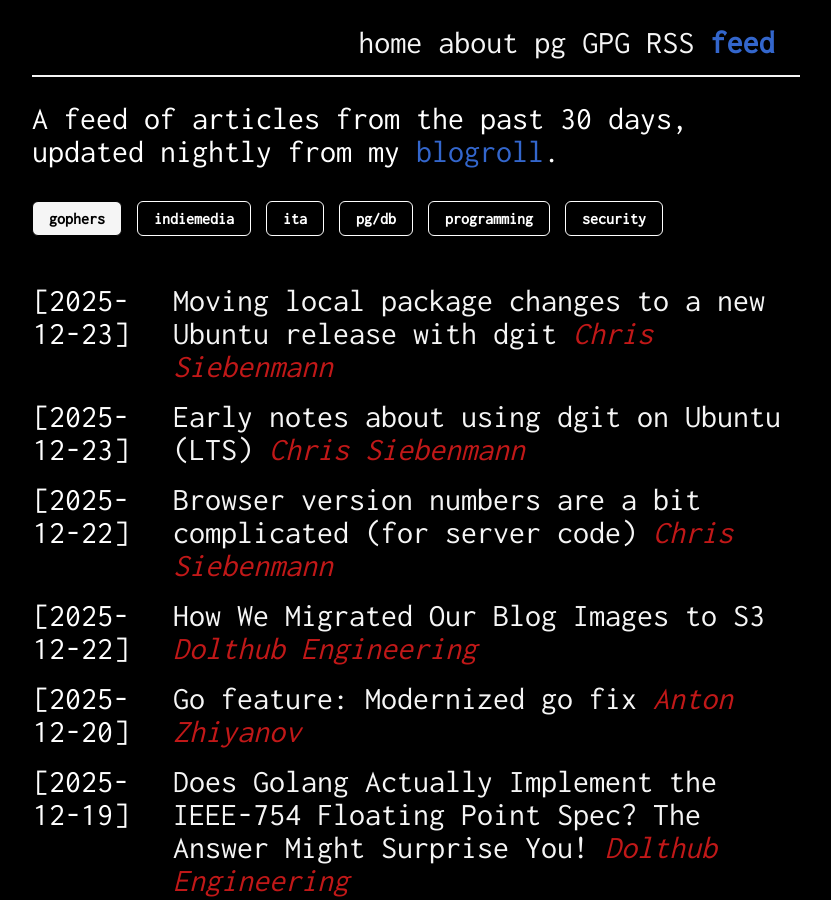
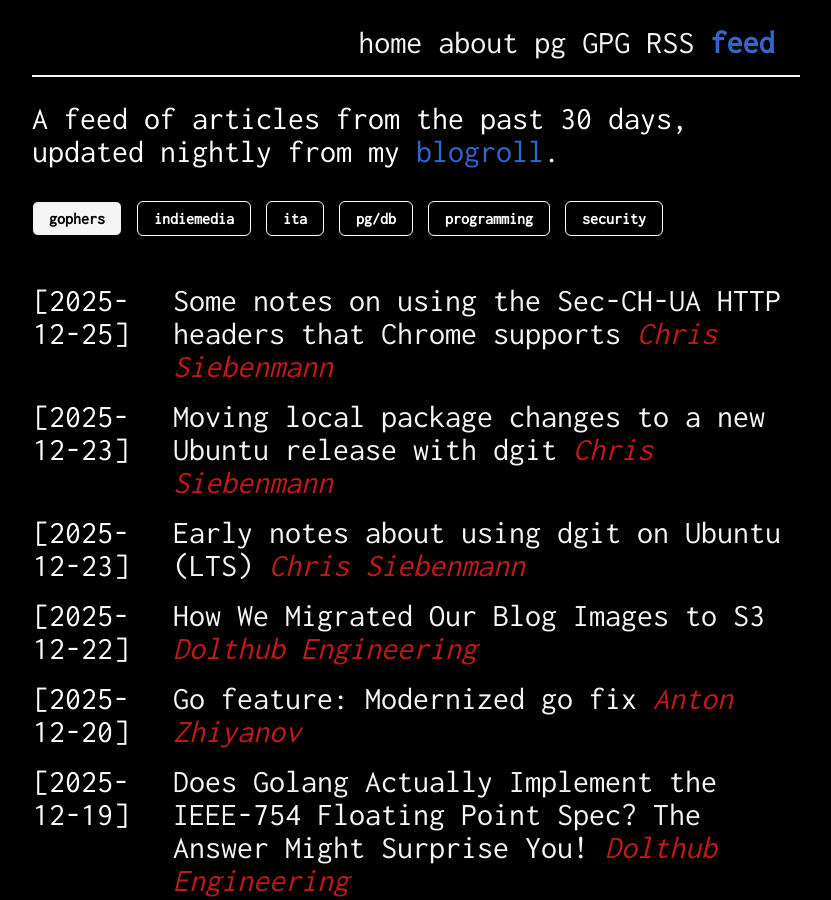
Before and after one commit to giulianopz/giulianopz.github.io, a Jekyll site: the page built from feed.html, in a window 1280 px wide and 900 px high. Shown: the whole window, without its empty margins (224-1055 px from the left). Built offline with Jekyll 4.4.1, drawn with Linux system fonts in a browser that asks for light colours; nearby versions of some CDN libraries; some of the changed lines change nothing that is shown; some of the changed text lies outside the part shown.

Commit message:
chore: update feed.yaml

```diff
--- a/_data/feed.yaml
+++ b/_data/feed.yaml
@@ -1,4 +1,8 @@
 gophers:
+    - blogName: Chris Siebenmann
+      title: Some notes on using the Sec-CH-UA HTTP headers that Chrome supports
+      url: https://utcc.utoronto.ca/~cks/space/blog/web/HTTPSecCHUAHeaderNotes
+      published: 2025-12-25T02:39:10Z
     - blogName: Chris Siebenmann
       title: Moving local package changes to a new Ubuntu release with dgit
       url: https://utcc.utoronto.ca/~cks/space/blog/linux/DgitForwardPortingChanges
@@ -7,10 +11,6 @@
       title: Early notes about using dgit on Ubuntu (LTS)
       url: https://utcc.utoronto.ca/~cks/space/blog/linux/DgitOnUbuntuEarlyNotes
       published: 2025-12-23T04:25:34Z
-    - blogName: Chris Siebenmann
-      title: Browser version numbers are a bit complicated (for server code)
-      url: https://utcc.utoronto.ca/~cks/space/blog/web/BrowserVersionsComplicated
-      published: 2025-12-22T04:15:53Z
     - blogName: Dolthub Engineering
       title: How We Migrated Our Blog Images to S3
       url: https://dolthub.com/blog/2025-12-22-blog-images-migration/
@@ -67,23 +67,23 @@
       title: Pointer pop quiz
       url: https://dave.cheney.net/2025/11/27/pointer-pop-quiz
       published: 2025-11-27T11:18:55Z
-    - blogName: Eli Bendersky
-      title: Notes on the WASM Basic C ABI
-      url: https://eli.thegreenplace.net/2025/notes-on-the-wasm-basic-c-abi/
-      published: 2025-11-25T03:47:00Z
 indiemedia:
+    - blogName: Osservatorio Repressione
+      title: 'Roma, 26 dicembre 1977: Agguato fascista a redattore di radio città futura'
+      url: https://www.osservatoriorepressione.info/25-dicembre-1977-roma/
+      published: 2025-12-25T23:01:03Z
     - blogName: Il Post
-      title: Il candidato conservatore Nasry Asfura è stato dichiarato vincitore delle elezioni presidenziali in Honduras dello scorso 30 novembre
-      url: https://www.ilpost.it/2025/12/24/asfura-dichiarato-presidente-honduras/
-      published: 2025-12-24T22:31:38Z
+      title: Un riservista dell’esercito israeliano ha investito con un quad un uomo palestinese in preghiera
+      url: https://www.ilpost.it/flashes/reservista-investito-palestinese/
+      published: 2025-12-25T20:06:26Z
     - blogName: Il Post
-      title: Il regista e attore palestinese Mohammad Bakri, autore del documentario “Jenin, Jenin”, è morto a 72 anni
-      url: https://www.ilpost.it/2025/12/24/morto-mohammad-bakri/
-      published: 2025-12-24T19:51:34Z
+      title: In Emilia Romagna diversi comuni stanno evacuando per il rischio di esondazioni
+      url: https://www.ilpost.it/2025/12/25/evacuazioni-emilia-romagna-esondazioni/
+      published: 2025-12-25T18:26:53Z
     - blogName: Il Post
-      title: C’è stata un’esplosione in una moschea di Maiduguri, in Nigeria
-      url: https://www.ilpost.it/2025/12/24/esplosione-moschea-maiduguri/
-      published: 2025-12-24T19:18:25Z
+      title: Un altro anno di carceri sovraffollate
+      url: https://www.ilpost.it/2025/12/25/sovraffollamento-carceri-italia-2025/
+      published: 2025-12-25T17:07:39Z
     - blogName: Osservatorio Repressione
       title: 'Germania: chiuso il conto corrente di Rote Hilfe perchè organizzazione antifascista'
       url: https://www.osservatoriorepressione.info/germania-chiuso-il-conto-corrente-di-rote-hilfe-perche-organizzazione-antifascista/
@@ -132,10 +132,6 @@
       title: 'CasaPound: dentro la setta (2 di 2)'
       url: https://sedestra.substack.com/p/casapound-dentro-la-setta-2-di-2
       published: 2025-12-23T08:00:10Z
-    - blogName: Osservatorio Repressione
-      title: 'il Marocco e la Coppa d’Africa: Stadi vetrina, celle piene'
-      url: https://www.osservatoriorepressione.info/il-marocco-e-la-coppa-dafrica-stadi-vetrina-celle-piene/
-      published: 2025-12-23T07:57:10Z
     - blogName: DINAMOpress
       title: Il diritto alla casa in Spagna tra turismo, speculazione e conflitto sociale
       url: https://www.dinamopress.it/news/il-diritto-alla-casa-in-spagna-tra-turismo-speculazione-e-conflitto-sociale/?utm_source=rss&utm_medium=rss&utm_campaign=il-diritto-alla-casa-in-spagna-tra-turismo-speculazione-e-conflitto-sociale
@@ -209,6 +205,26 @@
       url: https://sedestra.substack.com/p/armi-e-bianchezza-il-piano-di-trump
       published: 2025-12-06T09:21:04Z
 ita:
+    - blogName: Paolo Nori
+      title: Capitali della cultura
+      url: https://www.paolonori.it/capitali-della-cultura/
+      published: 2025-12-26T00:39:13Z
+    - blogName: Leonardo Tondelli
+      title: Visto qualche bel film di recente (2025)? (Seconda parte)
+      url: http://leonardo.blogspot.com/2025/12/visto-qualche-bel-film-di-recente-2025_26.html
+      published: 2025-12-25T23:31:00.003Z
+    - blogName: Giap
+      title: Note su letteratura e intelligenza artificiale (e sui corpi, a partire da recenti polemiche) – di Wu Ming 1
+      url: https://www.wumingfoundation.com/giap/2025/12/letteratura-e-intelligenza-artificiale/
+      published: 2025-12-25T23:00:53Z
+    - blogName: Nazione Indiana
+      title: '➨ AzioneAtzeni – Discanto Diciassettesimo: Andrea Breda Minello'
+      url: https://www.nazioneindiana.com/2025/12/25/azioneatzeni-discanto-sedicesimo-andrea-breda-minello/
+      published: 2025-12-25T13:00:37Z
+    - blogName: Nazione Indiana
+      title: 'Patrizia Valduga: «Ma ho scritto tutto. Ho chiuso la partita.»'
+      url: https://www.nazioneindiana.com/2025/12/25/patrizia-valduga-ma-ho-scritto-tutto-ho-chiuso-la-partita/
+      published: 2025-12-25T06:00:00Z
     - blogName: Snaporaz
       title: La ragazza dai capelli borgogna
       url: https://www.snaporaz.online/la-ragazza-dai-capelli-borgogna/
@@ -313,10 +329,6 @@
       title: La lusinga di diventare ciò che si è. L’eterno ritorno dell’identico nel capitalocene
       url: https://www.leparoleelecose.it/la-lusinga-di-diventare-cio-che-si-e-leterno-ritorno-dellidentico-nel-capitalocene/
       published: 2025-12-23T06:45:44Z
-    - blogName: Nazione Indiana
-      title: Il Novecento secondo Nicola Vacca
-      url: https://www.nazioneindiana.com/2025/12/23/il-novecento-secondo-nicola-vacca/
-      published: 2025-12-23T06:00:35Z
     - blogName: Carmilla Online
       title: Quel malefico Oriente
       url: https://www.carmillaonline.com/2025/12/22/quel-malefico-oriente/
@@ -341,10 +353,6 @@
       title: Il rischio colombiano delle pensioni “sovrane”
       url: https://phastidio.net/2025/12/22/il-rischio-colombiano-delle-pensioni-sovrane/
       published: 2025-12-22T09:00:00Z
-    - blogName: Nazione Indiana
-      title: 'Il club del lettore: Guerriero, «La chiamata»'
-      url: https://www.nazioneindiana.com/2025/12/22/guerriero-la-chiamata/
-      published: 2025-12-22T09:00:00Z
     - blogName: Lipperatura
       title: LO SENTO NELL’ACQUA, LO SENTO NELLA TERRA, LO AVVERTO NELL’ARIA
       url: https://www.lipperatura.it/lo-sento-nellacqua-lo-sento-nella-terra-lo-avverto-nellaria/
@@ -353,10 +361,6 @@
       title: 'Fantasmi: le macchine stanno allucinando?'
       url: https://www.indiscreto.org/fantasmi-le-macchine-stanno-allucinando/
       published: 2025-12-22T08:53:12Z
-    - blogName: Paolo Nori
-      title: O
-      url: https://www.paolonori.it/o-5/
-      published: 2025-12-22T08:51:56Z
     - blogName: Le parole e le cose
       title: 'Relazioni: l’unità ricomposta'
       url: https://www.leparoleelecose.it/relazioni-lunita-ricomposta/
@@ -489,10 +493,6 @@
       title: Abitare la buia luce
       url: https://operavivamagazine.org/abitare-la-buia-luce/
       published: 2025-12-17T11:11:28Z
-    - blogName: Giap
-      title: La cultura della strada | Terzo dispaccio da Mensaleri.
-      url: https://www.wumingfoundation.com/giap/2025/12/la-cultura-della-strada-terzo-dispaccio-da-mensaleri/
-      published: 2025-12-17T10:00:08Z
     - blogName: Cervelli nella vasca
       title: Modelli inutili
       url: https://guidovetere.nova100.ilsole24ore.com/2025/12/16/modelli-inutili/
@@ -557,10 +557,6 @@
       title: REGALA MEDUSA
       url: https://medusanewsletter.substack.com/p/regala-medusa
       published: 2025-12-07T17:21:45Z
-    - blogName: Leonardo Tondelli
-      title: Tutti uguali davanti alla legge – ma davanti a Delrio?
-      url: http://leonardo.blogspot.com/2025/12/tutti-uguali-davanti-alla-legge-ma.html
-      published: 2025-12-07T10:20:00.008Z
     - blogName: Cervelli nella vasca
       title: La piramide di Maslow delle anime artificiali
       url: https://guidovetere.nova100.ilsole24ore.com/2025/12/06/la-piramide-maslov-ai/
@@ -842,43 +838,43 @@
       title: 'KubeCon NA Atlanta 2025: a recap and CloudNativePG’s path to CNCF Incubation'
       url: https://www.gabrielebartolini.it/articles/2025/11/kubecon-na-atlanta-2025-a-recap-and-cloudnativepgs-path-to-cncf-incubation/
       published: 2025-11-26T06:26:55Z
-    - blogName: Andrew Dunstan's PostgreSQL and Technical blog
-      title: Announcing Release 20 of the PostgreSQL Build Farm Client
-      url: https://adpgtech.blogspot.com/2025/11/announcing-release-20-of-postgresql.html
-      published: 2025-11-25T13:46:00Z
-    - blogName: morling.dev
-      title: On Idempotency Keys
-      url: https://www.morling.dev/blog/on-idempotency-keys/
-      published: 2025-11-25T12:10:00Z
-    - blogName: All Things Distributed
-      title: Tech predictions for 2026 and beyond
-      url: https://www.allthingsdistributed.com/2025/11/tech-predictions-for-2026-and-beyond.html?utm_campaign=inbound&utm_source=rss
-      published: 2025-11-25T11:00:00Z
-    - blogName: Tomas Vondra
-      title: Qubes OS is pretty great
-      url: https://vondra.me/posts/qubes-os-is-pretty-great/
-      published: 2025-11-25T10:00:00Z
-    - blogName: Hans-Jürgen Schönig
-      title: Super fast aggregations in PostgreSQL 19
-      url: https://www.cybertec-postgresql.com/en/super-fast-aggregations-in-postgresql-19/
-      published: 2025-11-25T05:40:06Z
 programming:
     - blogName: LWN.net
-      title: '[$] LWN.net Weekly Edition for December 25, 2025'
-      url: https://lwn.net/Articles/1051064/
-      published: 2025-12-25T00:53:24Z
+      title: A partial ruling in the Vizio GPL suit
+      url: https://lwn.net/Articles/1051984/
+      published: 2025-12-25T17:11:31Z
+    - blogName: 'Tedium: The Dull Side of the Internet.'
+      title: Convoy Steamroller
+      url: https://feed.tedium.co/link/15204/17241600/cb-radio-cw-mccall-mannheim-steamroller-christmas
+      published: 2025-12-25T17:00:00Z
+    - blogName: LWN.net
+      title: Ruby 4.0 released
+      url: https://lwn.net/Articles/1051953/
+      published: 2025-12-25T14:09:17Z
+    - blogName: LWN.net
+      title: Security updates for Thursday
+      url: https://lwn.net/Articles/1051978/
+      published: 2025-12-25T13:59:43Z
+    - blogName: Matt Godbolt's blog
+      title: Thank you
+      url: http://xania.org/202512/25-thank-you?utm_source=feed&utm_medium=rss
+      published: 2025-12-25T12:00:00Z
+    - blogName: bunnie
+      title: Name that Ware, December 2025
+      url: https://www.bunniestudios.com/blog/2025/name-that-ware-december-2025/
+      published: 2025-12-25T11:01:39Z
+    - blogName: bunnie
+      title: Winner, Name That Ware November 2025
+      url: https://www.bunniestudios.com/blog/2025/winner-name-that-ware-november-2025/
+      published: 2025-12-25T10:59:48Z
+    - blogName: antirez
+      title: 'La gente chiede tutto alle AI: perché non ha scelta'
+      url: https://www.youtube.com/watch?v=KGlkNmKLEWs
+      published: 2025-12-25T08:00:23Z
     - blogName: jwz
       title: 'Christmas Throwback: EXERCISE VAGUE JOY'
       url: https://www.jwz.org/blog/2025/12/christmas-throwback-exercise-vague-joy-2/
       published: 2025-12-24T19:19:07Z
-    - blogName: LWN.net
-      title: '[$] A 2025 retrospective'
-      url: https://lwn.net/Articles/1051230/
-      published: 2025-12-24T16:07:43Z
-    - blogName: LWN.net
-      title: '[$] What''s new in systemd v259'
-      url: https://lwn.net/Articles/1051235/
-      published: 2025-12-24T14:48:15Z
     - blogName: jwz
       title: Xmas movies
       url: https://www.jwz.org/blog/2025/12/xmas-movies/
@@ -943,14 +939,6 @@
       title: Beyond The Last Minute
       url: https://feed.tedium.co/link/15204/17239895/tedium-gift-guide-2025
       published: 2025-12-22T18:16:52Z
-    - blogName: Matt Godbolt's blog
-      title: Clever memory tricks
-      url: http://xania.org/202512/22-memory-cunningness?utm_source=feed&utm_medium=rss
-      published: 2025-12-22T12:00:00Z
-    - blogName: antirez
-      title: 'Una critica ragionata a Rust: il primo CVE su Linux'
-      url: https://www.youtube.com/watch?v=GRmYdNdkNUg
-      published: 2025-12-22T10:42:47Z
     - blogName: Internals for Interns
       title: The Query Planner
       url: https://internals-for-interns.com/posts/postgres-query-planner/
@@ -1067,10 +1055,6 @@
       title: Fragments Dec 11
       url: https://martinfowler.com/articles/2025-12-11-frags.html
       published: 2025-12-11T15:17:00Z
-    - blogName: 'Tedium: The Dull Side of the Internet.'
-      title: WINE Cooler
-      url: https://feed.tedium.co/link/15204/17229376/404-media-zine-linux-affinity
-      published: 2025-12-11T03:23:57Z
     - blogName: Fernando Borretti
       title: I Wish People Were More Public
       url: https://borretti.me/article/i-wish-people-were-more-public
@@ -1167,10 +1151,6 @@
       title: Name that Ware, November 2025
       url: https://www.bunniestudios.com/blog/2025/name-that-ware-november-2025/
       published: 2025-11-29T09:21:26Z
-    - blogName: bunnie
-      title: Winner, Name that Ware October 2025
-      url: https://www.bunniestudios.com/blog/2025/winner-name-that-ware-october-2025/
-      published: 2025-11-29T09:18:29Z
     - blogName: Michael Stapelbergs
       title: Self-hosting my photos with Immich
       url: https://michael.stapelberg.ch/posts/2025-11-29-self-hosting-photos-with-immich/
@@ -1183,10 +1163,6 @@
       title: New Debian Developers and Maintainers (September and October 2025)
       url: https://bits.debian.org/2025/11/new-developers-2025-11.html
       published: 2025-11-26T16:00:00Z
-    - blogName: tonsky
-      title: How to get hired in 2025
-      url: https://tonsky.me/blog/hiring-ai/
-      published: 2025-11-26T00:00:00Z
 'security ':
     - blogName: 'The Register - Security: Cyber-crime'
       title: US shuts down phisherfolk’s $14.6M password-hoarding platform
```
